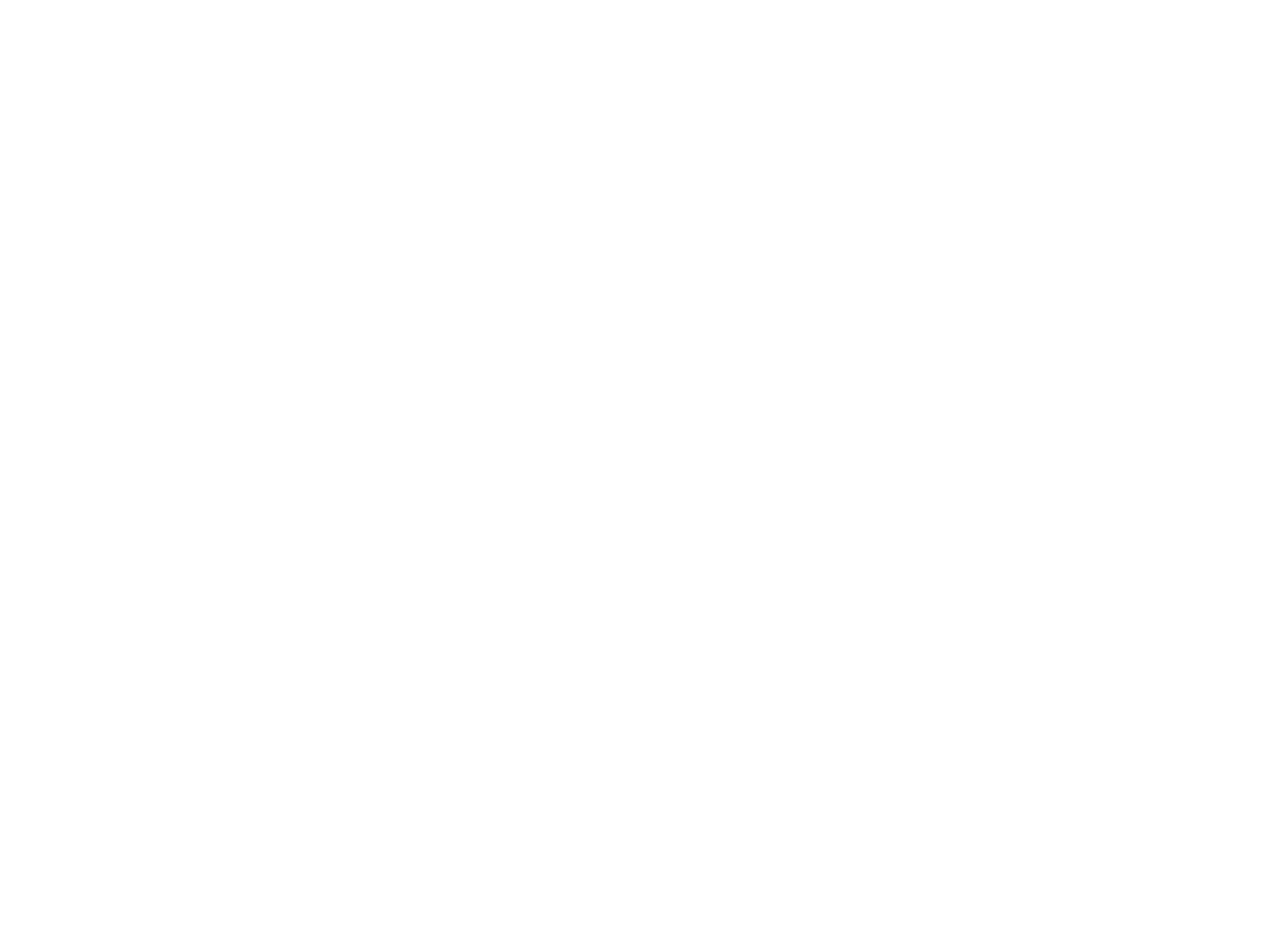
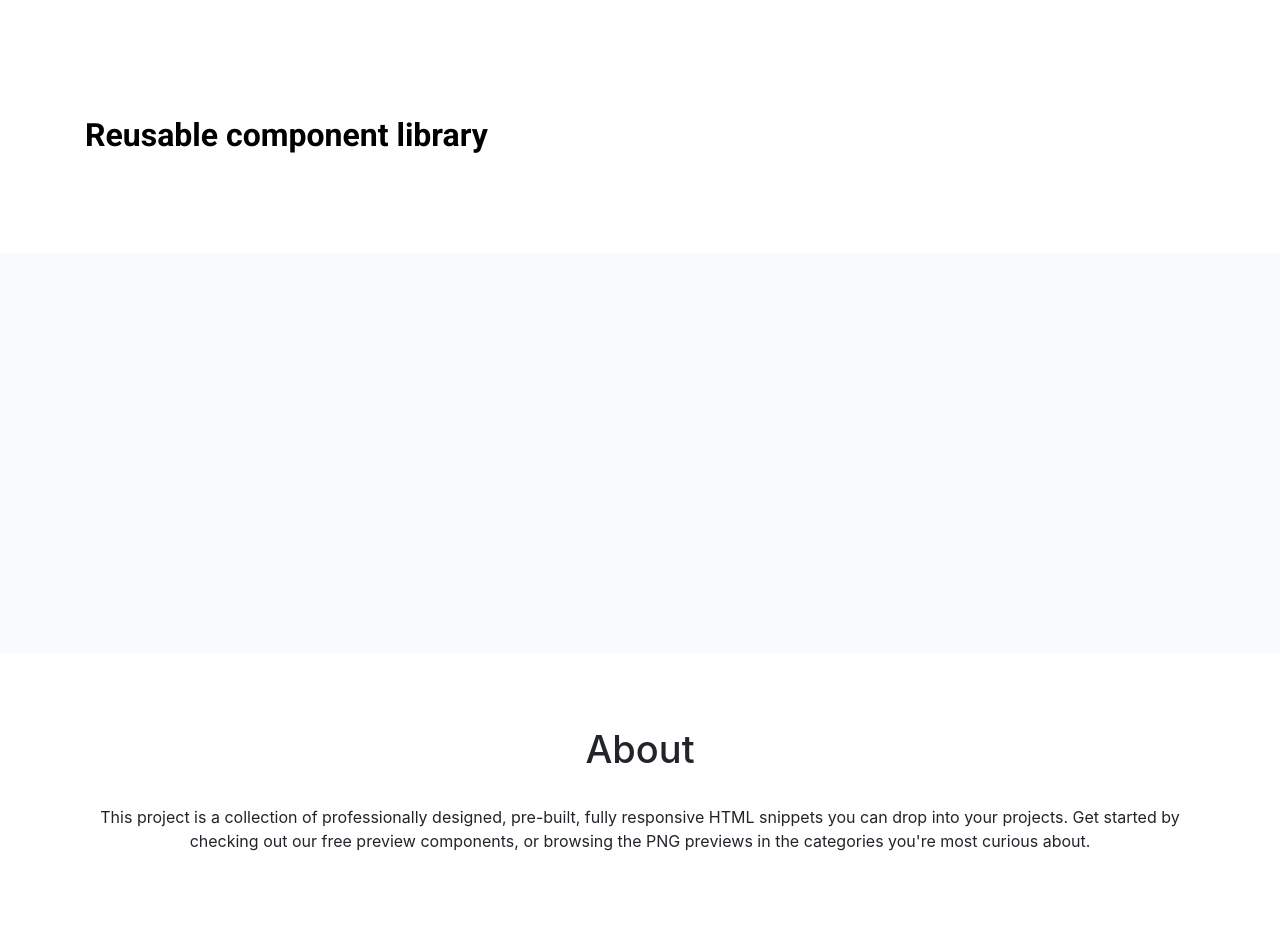
Before and after one commit to js-tasks-ru/htmlcss-20220317_nfedorov15, a website: page index.html in a window 1280 px wide. Before the commit the page ends 800 px from the top, so only its background shows below. Drawn offline with nearby package versions, Linux system fonts and the light colour scheme.

Commit message:
new lay-out

```diff
--- a/assets/css/main.css
+++ b/assets/css/main.css
@@ -1,4 +1,10 @@
 @import '../fonts/fonts.css';
+@import "normalize.css";
+@import "../../components/page/page.css";
+@import "../../components/header/header.css";
+@import "../../components/footer/footer.css";
+@import "../../components/preview/preview.css";
+@import "../../components/container/container.css";
 
 :root {
     --white: #ffffff;
@@ -11,6 +17,9 @@
     --grey-2: #DDE2E5;
     --grey-3: #ACB5BD;
     --grey-4: #495057;
+    --pr-bag: #F9FAFC;
+
+
 
     --error: var(--red);
     --success: var(--blue);
@@ -30,3 +39,7 @@
 * {
     font-family: 'Roboto', sans-serif;
 }
+
+html.body{
+    height: 100%;
+}
--- /dev/null
+++ b/components/container/container.css
@@ -0,0 +1,4 @@
+.container{
+    max-width: 1110px;
+    margin: 0 auto;
+}
--- /dev/null
+++ b/components/footer/footer.css
@@ -0,0 +1,33 @@
+.footer{
+height: 200px;
+background: var(--white);
+
+}
+
+.footer__title{
+    font-family: 'Inter', sans-serif;
+font-style: normal;
+font-weight: 500;
+font-size: 38px;
+line-height: 48px;
+text-align: center;
+margin-top: 72px;
+margin-bottom: 32px;
+
+
+
+color: var(--black);
+}
+
+
+.footer__text{
+    font-family: 'Inter', sans-serif;
+font-style: normal;
+font-weight: 400;
+font-size: 16px;
+line-height: 24px;
+
+
+text-align: center;
+color: var(--black);
+}
--- /dev/null
+++ b/components/header/header.css
@@ -0,0 +1,17 @@
+.header{
+    padding: 96px 0 77px;
+    background: var(--white);
+
+}
+.header__tittle{
+
+font-family: 'Inter',sans-serif;
+font-style: normal;
+font-weight: 500;
+font-size: 50px;
+line-height: 64px;
+
+color: var(--black);
+margin: 0;
+background: var(--white);
+}
--- /dev/null
+++ b/components/page/page.css
@@ -0,0 +1,3 @@
+.page{
+    height: 100%;
+}
--- /dev/null
+++ b/components/preview/preview.css
@@ -0,0 +1,4 @@
+.preview{
+height: 400px;
+background: var(--pr-bag) ;
+}
--- a/index.html
+++ b/index.html
@@ -5,6 +5,23 @@
         <link rel="stylesheet" href="./assets/css/main.css">
     </head>
     <body>
+        <div class="page">
+            <header class="header">
+                <div class="container">
+<h1 class="header__title">Reusable component library</h1>
+                </div>
+            </header>
+            <main class="preview">
+
+            </main>
+            <footer class="footer">
+            <div class="container">
+                <h2 class="footer__title">About</h2>
+            <p class="footer__text">This project is a collection of professionally designed, pre-built, fully responsive HTML snippets you can drop into your projects. Get started by checking out our free preview components, or browsing the PNG previews in the categories you're most curious about.</p>
+            </div>
+        </footer>
+        </div>
+
 
     </body>
 </html>
```
